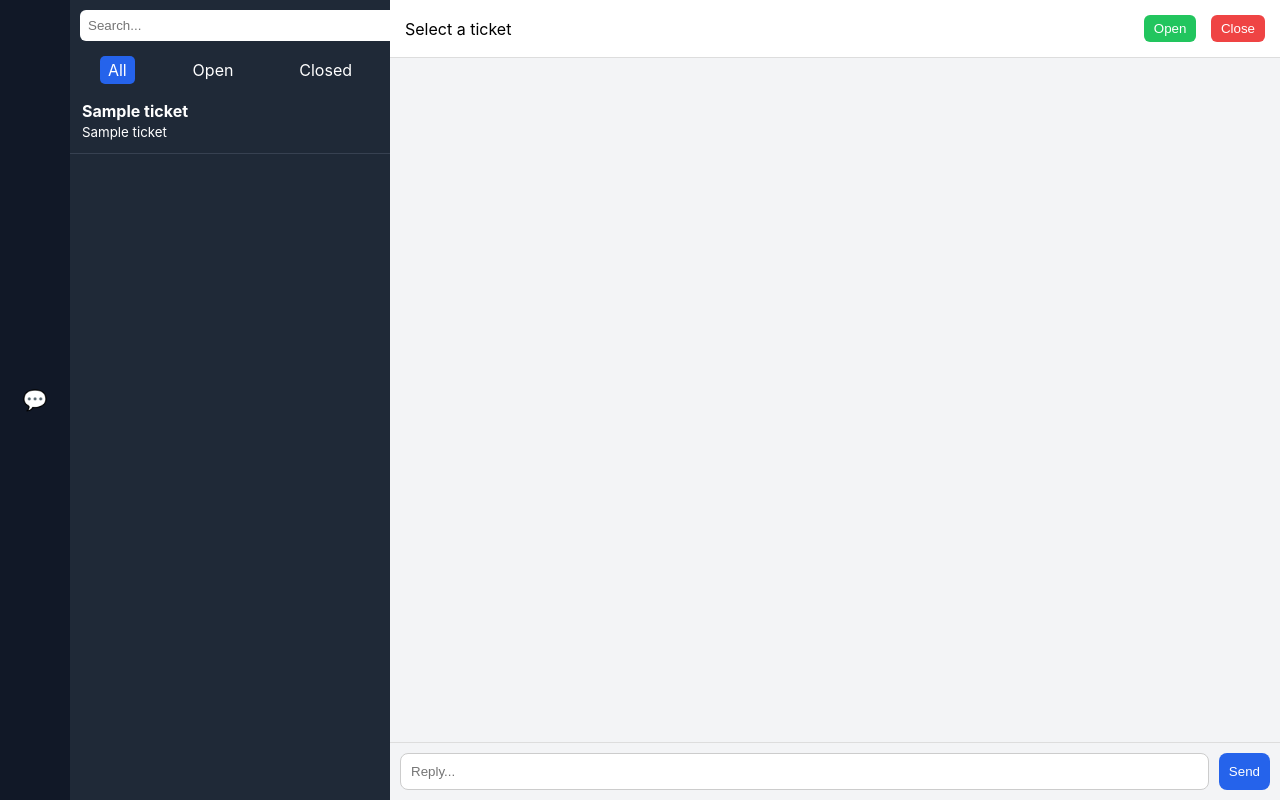
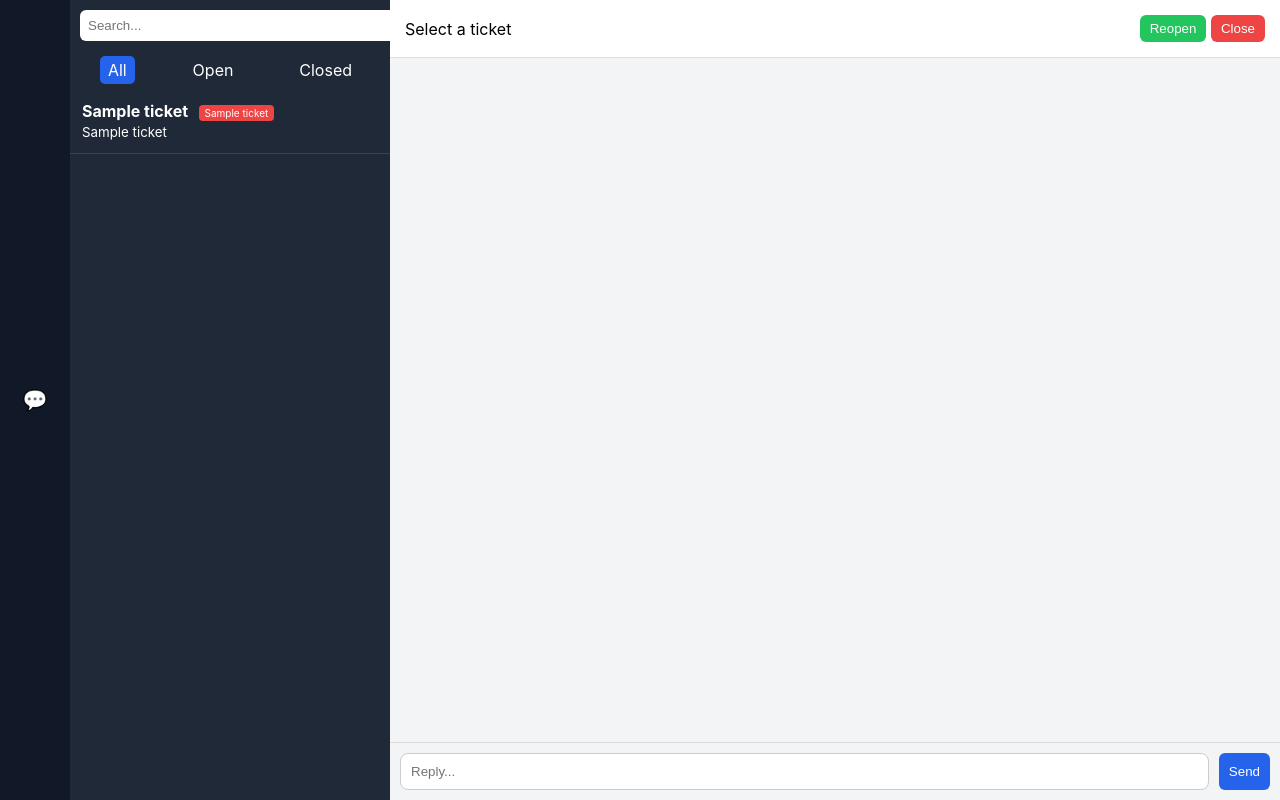
Before and after one commit to malancurry-glitch/support-chat-app, a Flask app: template templates/admin.html in a window 1280 px wide. Run offline with Flask 3, Linux system fonts and the light colour scheme; the template is opened without the code that fills it: most values are stand-ins (such as "Sample title", 1, 10 or a date in 2020); some libraries are stand-ins or nearby versions.

Commit message:
final upgrade admin + telegram

```diff
--- a/app.py
+++ b/app.py
@@ -1,4 +1,4 @@
-from flask import Flask, render_template, request, redirect, url_for, jsonify, send_from_directory, abort
+from flask import Flask, render_template, request, redirect, url_for, jsonify, send_from_directory
 from flask_socketio import SocketIO, emit
 import sqlite3
 import datetime
@@ -9,14 +9,13 @@ from dotenv import load_dotenv
 
 load_dotenv()
 
-app = Flask(__name__, template_folder="templates")
+app = Flask(__name__)
 app.secret_key = os.getenv("SECRET_KEY", "dev-secret")
 
 socketio = SocketIO(app, cors_allowed_origins="*")
 
 UPLOAD_FOLDER = 'uploads'
 os.makedirs(UPLOAD_FOLDER, exist_ok=True)
-
 app.config['UPLOAD_FOLDER'] = UPLOAD_FOLDER
 
 ALLOWED_EXTENSIONS = {'png','jpg','jpeg','gif','webp','mp4','webm','pdf','txt'}
@@ -31,6 +30,11 @@ def get_db():
     conn = sqlite3.connect('database.db')
     conn.row_factory = sqlite3.Row
     return conn
+
+
+def get_admins():
+    ids = os.getenv("TELEGRAM_CHAT_IDS", "")
+    return [i.strip() for i in ids.split(",") if i.strip()]
 
 
 # ---------------- INIT DB ----------------
@@ -72,7 +76,7 @@ def generate_ticket_id():
     c.execute("SELECT id FROM tickets ORDER BY rowid DESC LIMIT 1")
     last = c.fetchone()
 
-    if last and last["id"]:
+    if last:
         try:
             num = int(last["id"].replace("SUP-", ""))
         except:
@@ -84,94 +88,84 @@ def generate_ticket_id():
     return f"SUP-{num+1}"
 
 
-# ---------------- TELEGRAM SEND ----------------
+# ---------------- TELEGRAM ----------------
 def send_telegram(text):
-    try:
-        token = os.getenv("TELEGRAM_BOT_TOKEN")
-        chat_id = os.getenv("TELEGRAM_CHAT_ID")
+    token = os.getenv("TELEGRAM_BOT_TOKEN")
 
-        if not token or not chat_id:
-            print("⚠️ Telegram not configured")
-            return
-
-        url = f"https://api.telegram.org/bot{token}/sendMessage"
-
-        requests.post(url, json={
-            "chat_id": chat_id,
-            "text": text
-        })
-
-    except Exception as e:
-        print("❌ Telegram send error:", e)
+    for chat_id in get_admins():
+        requests.post(
+            f"https://api.telegram.org/bot{token}/sendMessage",
+            json={"chat_id": chat_id, "text": text}
+        )
 
 
-def send_telegram(text):
-    try:
-        token = os.getenv("TELEGRAM_BOT_TOKEN")
-        chat_id = os.getenv("TELEGRAM_CHAT_ID")
-
-        print("TOKEN:", token)
-        print("CHAT_ID:", chat_id)
-
-        if not token or not chat_id:
-            print("❌ Telegram env missing")
-            return
-
-        url = f"https://api.telegram.org/bot{token}/sendMessage"
-
-        res = requests.post(url, json={
-            "chat_id": chat_id,
-            "text": text
-        })
-
-        print("TELEGRAM RESPONSE:", res.text)
-
-    except Exception as e:
-        print("❌ Telegram error:", e)
-
-
-# ---------------- TELEGRAM RECEIVE ----------------
+# ---------------- TELEGRAM WEBHOOK ----------------
 @app.route('/telegram', methods=['POST'])
 def telegram_webhook():
     try:
         data = request.get_json(force=True)
+        print("📩 TELEGRAM:", data)
 
-        print("📩 TELEGRAM RECEIVED:", data)
-
-        if not data or "message" not in data:
+        msg_obj = data.get("message")
+        if not msg_obj:
             return "ok"
 
-        text = data["message"].get("text", "").strip()
+        text = msg_obj.get("text", "").strip()
 
-        if ":" not in text:
-            send_telegram("❌ Use format:\nSUP-1001: your message")
+        # 🔴 CLOSE
+        if text.lower().startswith("close "):
+            ticket_id = text.replace("close ", "").strip()
+
+            conn = get_db()
+            c = conn.cursor()
+            c.execute("UPDATE tickets SET status='closed' WHERE id=?", (ticket_id,))
+            conn.commit()
+            conn.close()
+
+            send_telegram(f"🔒 Ticket {ticket_id} closed")
             return "ok"
 
-        ticket_id, msg = text.split(":", 1)
+        # 🟢 OPEN
+        if text.lower().startswith("open "):
+            ticket_id = text.replace("open ", "").strip()
+
+            conn = get_db()
+            c = conn.cursor()
+            c.execute("UPDATE tickets SET status='open' WHERE id=?", (ticket_id,))
+            conn.commit()
+            conn.close()
+
+            send_telegram(f"🟢 Ticket {ticket_id} reopened")
+            return "ok"
+
+        # 💬 REPLY
+        if ":" not in text:
+            send_telegram("❌ Format:\nSUP-1001: message")
+            return "ok"
+
+        ticket_id, message = text.split(":", 1)
         ticket_id = ticket_id.strip()
-        msg = msg.strip()
+        message = message.strip()
 
         now = datetime.datetime.now().strftime('%H:%M')
 
         conn = get_db()
         c = conn.cursor()
 
-        c.execute("""
-        INSERT INTO messages VALUES (NULL, ?, ?, ?, ?)
-        """, (ticket_id, "admin", msg, now))
+        c.execute("INSERT INTO messages VALUES (NULL, ?, ?, ?, ?)",
+                  (ticket_id, "admin", message, now))
 
         conn.commit()
         conn.close()
 
-        # 🔥 send to frontend
         socketio.emit('new_message', {
             "ticket_id": ticket_id,
-            "message": msg,
+            "message": message,
             "sender": "admin",
             "time": now
         })
 
-        send_telegram(f"✅ Sent to {ticket_id}")
+        send_telegram(f"💬 Sent to {ticket_id}")
 
     except Exception as e:
         print("❌ TELEGRAM ERROR:", e)
@@ -179,54 +173,36 @@ def telegram_webhook():
     return "ok"
 
 
-# ---------------- FILE ROUTES ----------------
-@app.route('/uploads/<filename>')
-def uploaded_file(filename):
-    return send_from_directory(app.config['UPLOAD_FOLDER'], filename)
+# ---------------- ROUTES ----------------
+@app.route('/')
+def home():
+    return render_template('create_ticket.html')
 
 
-@app.route('/download/<filename>')
-def download_file(filename):
-    return send_from_directory(app.config['UPLOAD_FOLDER'], filename, as_attachment=True)
+@app.route('/create', methods=['POST'])
+def create_ticket():
+    email = request.form.get('email')
+    subject = request.form.get('subject')
+    message = request.form.get('message')
 
+    ticket_id = generate_ticket_id()
+    now = datetime.datetime.now().strftime('%Y-%m-%d %H:%M:%S')
 
-# ---------------- CREATE TICKET ----------------
-@app.route('/', methods=['GET','POST'])
-def create_ticket():
-    if request.method == 'POST':
+    conn = get_db()
+    c = conn.cursor()
 
-        email = request.form.get('email')
-        subject = request.form.get('subject')
-        message = request.form.get('message')
+    c.execute("INSERT INTO tickets VALUES (?, ?, ?, ?, ?, ?, ?)",
+              (ticket_id, email, subject, "Medium", "open", None, now))
 
-        ticket_id = generate_ticket_id()
-        now = datetime.datetime.now().strftime('%Y-%m-%d %H:%M:%S')
+    c.execute("INSERT INTO messages VALUES (NULL, ?, ?, ?, ?)",
+              (ticket_id, "user", message, now))
 
-        conn = get_db()
-        c = conn.cursor()
+    conn.commit()
+    conn.close()
 
-        c.execute("INSERT INTO tickets VALUES (?, ?, ?, ?, ?, ?, ?)",
-                  (ticket_id, email, subject, "Medium", "open", None, now))
+    send_telegram(f"🚨 New Ticket\n\n{ticket_id}\n{message}")
 
-        c.execute("INSERT INTO messages VALUES (NULL, ?, ?, ?, ?)",
-                  (ticket_id, "user", message, now))
-
-        conn.commit()
-        conn.close()
-
-        send_telegram(f"""
-🚨 New Ticket
-
-ID: {ticket_id}
-User: {email}
-Subject: {subject}
-
-{message}
-""")
-
-        return redirect(url_for('view_ticket', ticket_id=ticket_id))
-
-    return render_template('create_ticket.html')
+    return redirect(url_for('view_ticket', ticket_id=ticket_id))
 
 
 @app.route('/ticket/<ticket_id>')
@@ -255,10 +231,41 @@ def admin_dashboard():
     return render_template('admin.html', tickets=tickets)
 
 
+@app.route('/close/<ticket_id>')
+def close_ticket(ticket_id):
+    conn = get_db()
+    c = conn.cursor()
+    c.execute("UPDATE tickets SET status='closed' WHERE id=?", (ticket_id,))
+    conn.commit()
+    conn.close()
+    return "ok"
+
+
+@app.route('/open/<ticket_id>')
+def open_ticket(ticket_id):
+    conn = get_db()
+    c = conn.cursor()
+    c.execute("UPDATE tickets SET status='open' WHERE id=?", (ticket_id,))
+    conn.commit()
+    conn.close()
+    return "ok"
+
+
+@app.route('/api/history/<ticket_id>')
+def history(ticket_id):
+    conn = get_db()
+    c = conn.cursor()
+
+    c.execute("SELECT sender,message,timestamp FROM messages WHERE ticket_id=?", (ticket_id,))
+    data = [{"sender": r["sender"], "message": r["message"], "time": r["timestamp"]} for r in c.fetchall()]
+
+    conn.close()
+    return jsonify(data)
+
+
 # ---------------- SOCKET ----------------
 @socketio.on('send_message')
 def handle_message(data):
-
     now = datetime.datetime.now().strftime('%H:%M')
 
     conn = get_db()
@@ -270,14 +277,7 @@ def handle_message(data):
     conn.commit()
     conn.close()
 
-    send_telegram(f"""
-💬 Message
-
-Ticket: {data['ticket_id']}
-From: {data['sender']}
-
-{data['message']}
-""")
+    send_telegram(f"💬 {data['ticket_id']} ({data['sender']}): {data['message']}")
 
     emit('new_message', {
         "ticket_id": data['ticket_id'],
--- a/templates/admin.html
+++ b/templates/admin.html
@@ -33,7 +33,6 @@ body {
     flex-direction:column;
 }
 
-/* Search */
 .search { padding:10px; }
 .search input {
     width:100%;
@@ -42,30 +41,34 @@ body {
     border:none;
 }
 
-/* Filters */
 .filters {
     display:flex;
     justify-content:space-around;
     padding:5px;
 }
-.filter {
-    cursor:pointer;
-    padding:4px 8px;
-}
-.active-filter {
-    background:#2563eb;
-    border-radius:5px;
-}
+.filter { cursor:pointer; padding:4px 8px; }
+.active-filter { background:#2563eb; border-radius:5px; }
 
-/* Tickets */
 .ticket-list { overflow-y:auto; flex:1; }
+
 .ticket {
     padding:12px;
     border-bottom:1px solid #374151;
     cursor:pointer;
 }
+
 .ticket:hover { background:#374151; }
 .active-ticket { background:#2563eb; }
+
+.status-badge {
+    font-size:10px;
+    padding:2px 6px;
+    border-radius:4px;
+    margin-left:6px;
+}
+
+.open-badge { background:#22c55e; }
+.closed-badge { background:#ef4444; }
 
 /* MAIN */
 .main {
@@ -74,7 +77,6 @@ body {
     flex-direction:column;
 }
 
-/* HEADER */
 .header {
     padding:15px;
     background:white;
@@ -84,9 +86,7 @@ body {
     align-items:center;
 }
 
-/* Buttons */
-.header button {
-    margin-left:10px;
+button {
     padding:6px 10px;
     border:none;
     border-radius:6px;
@@ -105,39 +105,21 @@ body {
     flex-direction:column;
 }
 
-/* Bubble */
 .bubble {
     max-width:65%;
     padding:12px;
     margin:6px 0;
     border-radius:10px;
 }
+
 .user { background:#e0f2fe; align-self:flex-start; }
 .admin { background:#dcfce7; align-self:flex-end; }
 
-/* Media */
-.bubble img, .bubble video {
-    max-width:220px;
-    border-radius:8px;
-    cursor:pointer;
+.time {
+    font-size:10px;
+    opacity:0.6;
 }
 
-/* Download */
-.download {
-    display:block;
-    font-size:12px;
-    margin-top:5px;
-    color:#2563eb;
-}
-
-/* Typing */
-.typing {
-    font-size:12px;
-    color:#888;
-    padding-left:10px;
-}
-
-/* Input */
 .input-box {
     display:flex;
     padding:10px;
@@ -151,13 +133,10 @@ input {
     border:1px solid #ccc;
 }
 
-button.send {
+.send {
     margin-left:10px;
-    padding:10px;
     background:#2563eb;
     color:white;
-    border:none;
-    border-radius:8px;
 }
 
 /* MODAL */
@@ -175,7 +154,6 @@ button.send {
 
 .modal img, .modal video {
     max-width:80%;
-    max-height:80%;
 }
 </style>
 </head>
@@ -185,7 +163,6 @@ button.send {
 <div class="nav">💬</div>
 
 <div class="sidebar">
-
 <div class="search">
     <input id="search" placeholder="Search..." oninput="filterTickets()">
 </div>
@@ -199,123 +176,90 @@ button.send {
 <div id="ticketList" class="ticket-list">
 {% for t in tickets %}
 <div class="ticket" data-id="{{t[0]}}" data-status="{{t[4]}}" onclick="loadTicket('{{t[0]}}', this)">
-    <b>{{t[2]}}</b><br>
+    <b>{{t[2]}}</b>
+    <span class="status-badge {{ 'open-badge' if t[4]=='open' else 'closed-badge' }}">
+        {{t[4]}}
+    </span>
+    <br>
     <small>{{t[1]}}</small>
 </div>
 {% endfor %}
 </div>
-
 </div>
 
 <div class="main">
-
 <div class="header">
     <div id="ticketTitle">Select a ticket</div>
     <div>
-        <button class="open" onclick="openTicket()">Open</button>
+        <button class="open" onclick="openTicket()">Reopen</button>
         <button class="close" onclick="closeTicket()">Close</button>
     </div>
 </div>
 
 <div id="messages" class="messages"></div>
-<div id="typing" class="typing"></div>
 
 <div class="input-box">
     <input id="message" placeholder="Reply..." onkeypress="handleKey(event)">
     <button class="send" onclick="sendReply()">Send</button>
 </div>
-
 </div>
 
-<!-- MODAL -->
 <div id="modal" class="modal" onclick="closeModal()"></div>
 
 <script>
 var socket = io();
 let currentTicket = null;
-let filter = "all";
 
-function loadTicket(id, el) {
+function loadTicket(id, el){
     currentTicket = id;
-
-    document.querySelectorAll(".ticket").forEach(t => t.classList.remove("active-ticket"));
+    document.querySelectorAll(".ticket").forEach(t=>t.classList.remove("active-ticket"));
     el.classList.add("active-ticket");
 
     fetch(`/api/history/${id}`)
-    .then(res => res.json())
-    .then(data => {
-        ticketTitle.innerText = "Ticket: " + id;
+    .then(res=>res.json())
+    .then(data=>{
+        messages.innerHTML="";
+        ticketTitle.innerText="Ticket: "+id;
 
-        messages.innerHTML = "";
-        data.forEach(msg => addMessage(msg.message, msg.sender, msg.time));
+        data.forEach(m=>addMessage(m.message,m.sender,m.time));
     });
 }
 
-function addMessage(msg, sender, time="") {
-    let div = document.createElement("div");
-    div.className = "bubble " + sender;
-
-    if (msg.startsWith("[FILE]")) {
-        let file = msg.replace("[FILE] ", "");
-        let url = "/uploads/" + file;
-        let download = "/download/" + file;
-        let ext = file.split('.').pop().toLowerCase();
-
-        if (["jpg","png","jpeg","gif"].includes(ext)) {
-            div.innerHTML = `<img src="${url}" onclick="openModal('${url}','img')">
-                             <a class="download" href="${download}">⬇ Download</a>`;
-        }
-        else if (["mp4","webm"].includes(ext)) {
-            div.innerHTML = `<video onclick="openModal('${url}','video')" controls>
-                                <source src="${url}">
-                             </video>
-                             <a class="download" href="${download}">⬇ Download</a>`;
-        }
-        else {
-            div.innerHTML = `<a href="${url}" target="_blank">📎 ${file}</a>
-                             <a class="download" href="${download}">⬇ Download</a>`;
-        }
-    } else {
-        div.innerHTML = msg;
-    }
-
-    div.innerHTML += `<div class="time">${time}</div>`;
+function addMessage(msg,sender,time=""){
+    let div=document.createElement("div");
+    div.className="bubble "+sender;
+    div.innerHTML=msg+"<div class='time'>"+time+"</div>";
     messages.appendChild(div);
-    messages.scrollTop = messages.scrollHeight;
+    messages.scrollTop=messages.scrollHeight;
 }
 
-function sendReply() {
-    let msg = message.value;
-    if (!msg || !currentTicket) return;
+function sendReply(){
+    let msg=message.value;
+    if(!msg||!currentTicket)return;
 
-    socket.emit('send_message', {
-        ticket_id: currentTicket,
-        sender: 'admin',
-        message: msg
+    socket.emit('send_message',{
+        ticket_id:currentTicket,
+        sender:'admin',
+        message:msg
     });
 
-    addMessage(msg, 'admin');
-    message.value = "";
+    addMessage(msg,'admin');
+    message.value="";
 }
 
 function closeTicket(){
-    if(currentTicket) window.location.href = "/close/" + currentTicket;
+    fetch(`/close/${currentTicket}`).then(()=>alert("Closed"));
 }
 
 function openTicket(){
-    alert("Reopen logic can be added");
+    fetch(`/open/${currentTicket}`).then(()=>alert("Reopened"));
 }
 
-function openModal(url,type){
-    modal.style.display="flex";
-    modal.innerHTML = type==="img"
-        ? `<img src="${url}">`
-        : `<video controls autoplay><source src="${url}"></video>`;
-}
-
-function closeModal(){
-    modal.style.display="none";
-}
+socket.on('new_message',data=>{
+    if(data.ticket_id===currentTicket){
+        addMessage(data.message,data.sender,data.time);
+    }
+});
 </script>
 
 </body>
```
